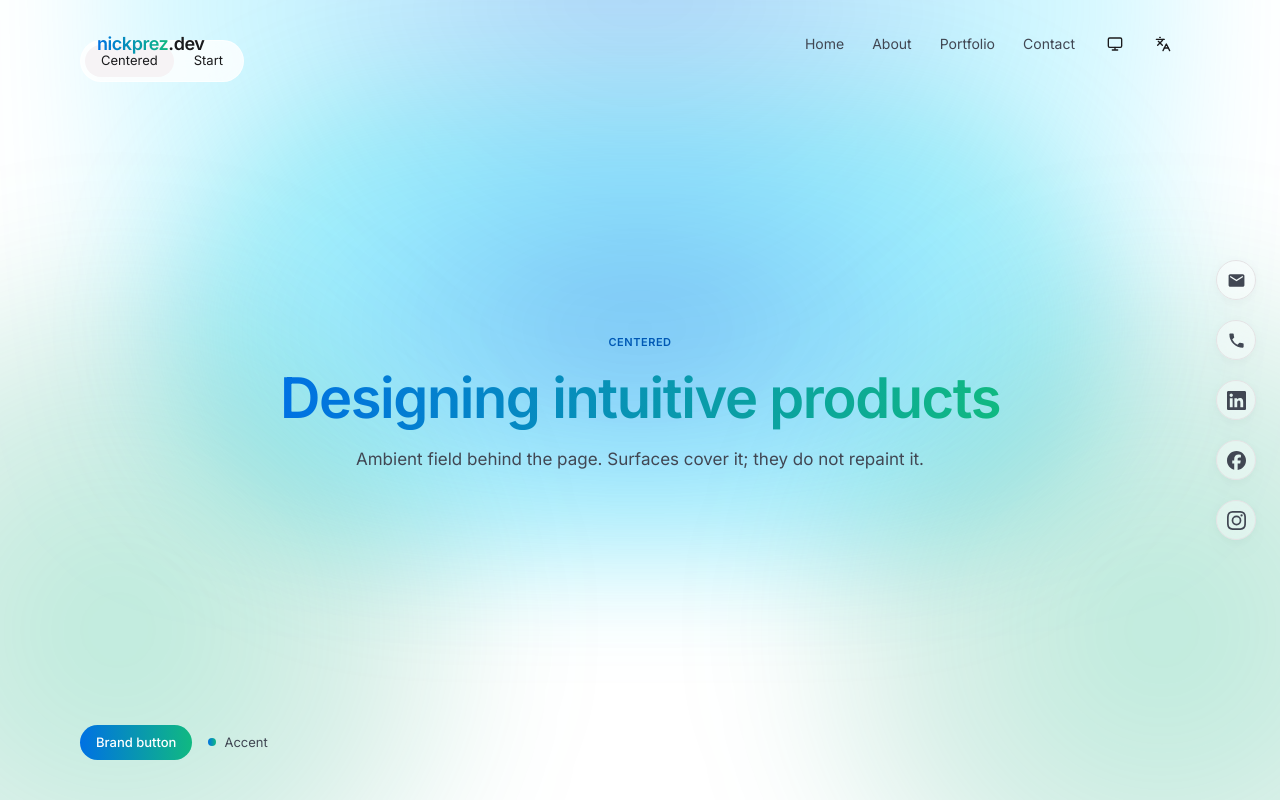
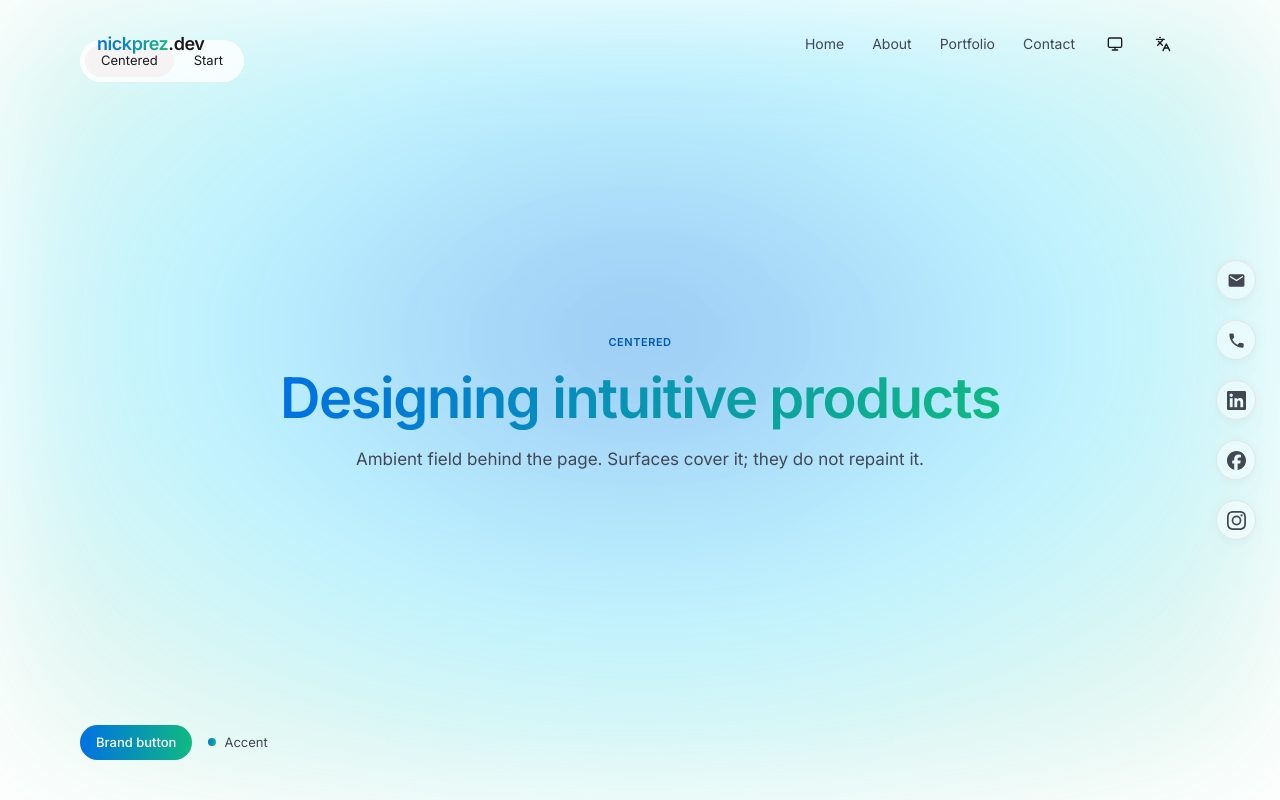
Before and after one commit to nicholaspreziosi/portfolio-2026, a Next.js app: page /en/preview/gradients in a window 1280 px wide. Shown: the top 800 px of the page. Built offline with nearby package versions, Linux system fonts and the light colour scheme.

Commit message:
Simplify ambient gradients to one glow per hero layout
Centered heroes get a single fixed-size radial glow; split heroes get a
left-to-right fade. Same blue/cyan/emerald palette and blur, one token
per variant per theme, no per-layer positioning.

```diff
--- a/src/app/globals.css
+++ b/src/app/globals.css
@@ -196,35 +196,21 @@
   --shadow-elevated: 0 20px 25px -5px rgb(0 0 0 / 0.1), 0 8px 10px -6px rgb(0 0 0 / 0.1);
   --shadow-overlay: 0 0 0 1px rgb(0 0 0 / 0.05), 0 12px 48px rgb(0 0 0 / 0.18);
 
-  /* Homepage light fields, including the hero accent that holds color to its edge. */
-  --ambient-wash: radial-gradient(
-    778px 919px at center top,
-    rgb(from var(--blue) r g b / 0.35) 0%,
-    rgb(from var(--cyan-bright) r g b / 0.2) 50%,
+  /* Hero glows. Centered is a fixed-size radial behind centered copy; start runs left to right behind split copy. */
+  --ambient-centered: radial-gradient(
+    1000px 620px at 50% 42%,
+    rgb(from var(--blue) r g b / 0.4) 0%,
+    rgb(from var(--cyan-bright) r g b / 0.25) 45%,
+    rgb(from var(--emerald) r g b / 0.12) 75%,
     transparent 100%
   );
-  --ambient-hero: radial-gradient(
-    672px 339px at center,
-    rgb(from var(--blue) r g b / 0.4) 0%,
-    rgb(from var(--cyan-bright) r g b / 0.25) 50%,
-    rgb(from var(--emerald) r g b / 0.15) 100%
+  --ambient-start: linear-gradient(
+    90deg,
+    rgb(from var(--blue) r g b / 0.35) 0%,
+    rgb(from var(--emerald) r g b / 0.18) 40%,
+    transparent 80%
   );
-  --ambient-start: radial-gradient(
-    495px circle at center,
-    rgb(from var(--emerald) r g b / 0.3) 0%,
-    rgb(from var(--emerald-mid) r g b / 0.15) 50%,
-    transparent 100%
-  );
-  --ambient-end: radial-gradient(
-    530px circle at center,
-    rgb(from var(--blue) r g b / 0.3) 0%,
-    rgb(from var(--emerald) r g b / 0.2) 50%,
-    transparent 100%
-  );
-  --ambient-wash-blur: 60px;
-  --ambient-hero-blur: 55px;
-  --ambient-orb-blur: 70px;
-  --ambient-end-opacity: 1;
+  --ambient-blur: 60px;
 
   --gradient-brand: linear-gradient(90deg, var(--blue) 0%, var(--emerald) 100%);
   --gradient-text: var(--gradient-brand);
@@ -385,29 +371,20 @@
   --shadow-elevated: 0 8px 32px rgb(0 0 0 / 0.45);
   --shadow-overlay: 0 0 0 1px rgb(255 255 255 / 0.08), 0 12px 48px rgb(0 0 0 / 0.45);
 
-  --ambient-wash: radial-gradient(
-    778px 919px at center top,
-    rgb(from var(--blue) r g b / 0.3) 0%,
-    rgb(from var(--cyan) r g b / 0.15) 50%,
+  --ambient-centered: radial-gradient(
+    1000px 620px at 50% 42%,
+    rgb(from var(--blue) r g b / 0.35) 0%,
+    rgb(from var(--cyan) r g b / 0.2) 45%,
+    rgb(from var(--emerald) r g b / 0.12) 75%,
     transparent 100%
   );
-  --ambient-hero: radial-gradient(
-    672px 339px at center,
-    rgb(from var(--blue) r g b / 0.35) 0%,
-    rgb(from var(--cyan) r g b / 0.2) 50%,
-    rgb(from var(--emerald) r g b / 0.15) 100%
+  --ambient-start: linear-gradient(
+    90deg,
+    rgb(from var(--blue) r g b / 0.3) 0%,
+    rgb(from var(--emerald) r g b / 0.15) 40%,
+    transparent 80%
   );
-  --ambient-start: radial-gradient(
-    530px circle at center,
-    rgb(from var(--emerald) r g b / 0.2) 0%,
-    rgb(from var(--blue) r g b / 0.1) 50%,
-    transparent 100%
-  );
-  --ambient-end: transparent;
-  --ambient-wash-blur: 65px;
-  --ambient-hero-blur: 60px;
-  --ambient-orb-blur: 75px;
-  --ambient-end-opacity: 0;
+  --ambient-blur: 65px;
 
   --gradient-brand: linear-gradient(135deg, var(--blue) 0%, var(--cyan) 50%, var(--emerald) 100%);
 
@@ -439,117 +416,19 @@
   height: 100%;
 }
 
-.ambient__stage {
+/* One glow per variant. Centered holds its px size so it reads the same at any width; start runs from the viewport edge through the content column. */
+.ambient__glow {
   position: absolute;
-  top: 0;
-  height: 100%;
+  inset: 0;
+  display: block;
+  background: var(--ambient-centered);
+  filter: blur(var(--ambient-blur));
 }
 
-/* Homepage frame: 1360 wide, centered in the viewport, with the hero accent. */
-.ambient--centered .ambient__stage {
-  left: 50%;
-  width: 1360px;
-  translate: -50% 0;
-}
-
-/* Start frame: follows the content column (capped at --container-xl) so the orbs sit by the copy at any width. No centered hero accent. */
-.ambient--start .ambient__stage {
-  left: 50%;
-  width: min(100%, var(--container-xl));
-  translate: -50% 0;
-}
-
-.ambient__wash,
-.ambient__hero,
-.ambient__field {
-  position: absolute;
-  display: block;
-}
-
-.ambient__wash {
-  top: -120px;
-  left: 50%;
-  width: 1100px;
-  height: 650px;
-  translate: -50% 0;
-  background: var(--ambient-wash);
-  filter: blur(var(--ambient-wash-blur));
-}
-
-.ambient__hero {
-  top: 88px;
-  left: 50%;
-  width: 950px;
-  height: 480px;
-  translate: -50% 0;
-  border-radius: var(--radius-full);
-  background: var(--ambient-hero);
-  filter: blur(var(--ambient-hero-blur));
-}
-
-.ambient--start .ambient__hero {
-  display: none;
-}
-
-.ambient__field--start {
-  top: 280px;
-  width: 700px;
-  height: 700px;
-  border-radius: var(--radius-full);
-  inset-inline-start: -192px;
+.ambient--start .ambient__glow {
+  inset-inline-end: auto;
+  width: min(100%, calc(50% + var(--container-xl) / 2));
   background: var(--ambient-start);
-  filter: blur(var(--ambient-orb-blur));
-}
-
-.ambient__field--end {
-  top: 480px;
-  width: 750px;
-  height: 750px;
-  border-radius: var(--radius-full);
-  opacity: var(--ambient-end-opacity);
-  inset-inline-end: -192px;
-  background: var(--ambient-end);
-  filter: blur(var(--ambient-orb-blur));
-}
-
-.dark .ambient__wash {
-  top: -96px;
-}
-
-.dark .ambient__field--start {
-  top: 256px;
-  width: 750px;
-  height: 750px;
-}
-
-.ambient--start .ambient__field--end {
-  opacity: 0;
-}
-
-/* Centered only. The end orb is hidden on start in both themes. */
-.ambient--centered .ambient__field--end {
-  top: 280px;
-  width: 700px;
-  height: 700px;
-  background: var(--ambient-start);
-}
-
-.dark .ambient--centered {
-  --ambient-end: radial-gradient(
-    530px circle at center,
-    rgb(from var(--blue) r g b / 0.3) 0%,
-    rgb(from var(--emerald) r g b / 0.2) 50%,
-    transparent 100%
-  );
-  --ambient-end-opacity: 1;
-}
-
-.dark .ambient--centered .ambient__field--start,
-.dark .ambient--centered .ambient__field--end {
-  top: 464px;
-  width: 800px;
-  height: 800px;
-  background: var(--ambient-end);
 }
 
 .gradient-text {
--- a/src/ui/patterns/AmbientGradient.tsx
+++ b/src/ui/patterns/AmbientGradient.tsx
@@ -12,12 +12,7 @@ export function AmbientGradient({
       aria-hidden
       className={`ambient ambient--${variant}${contained ? " ambient--contained" : ""}`}
     >
-      <div className="ambient__stage">
-        <span className="ambient__wash" />
-        <span className="ambient__hero" />
-        <span className="ambient__field ambient__field--start" />
-        <span className="ambient__field ambient__field--end" />
-      </div>
+      <span className="ambient__glow" />
     </div>
   );
 }
```
